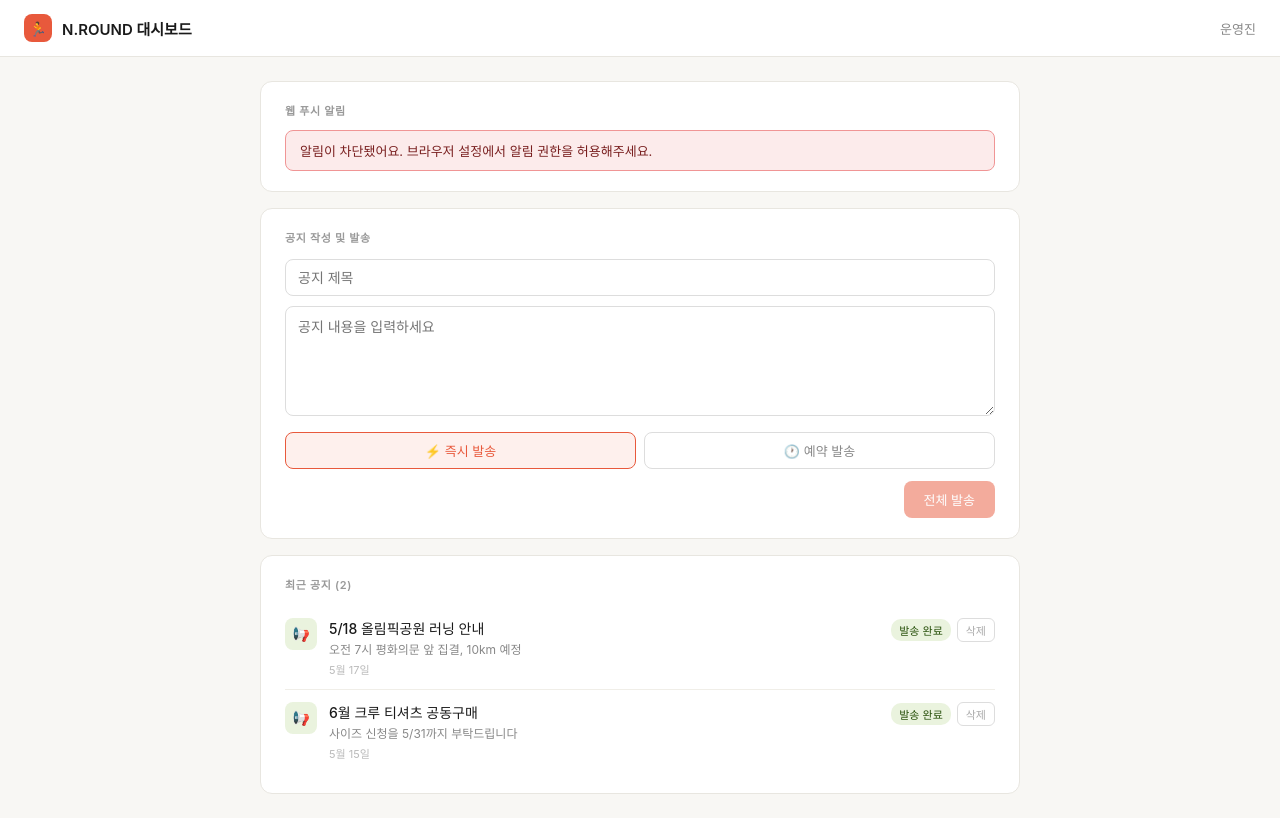
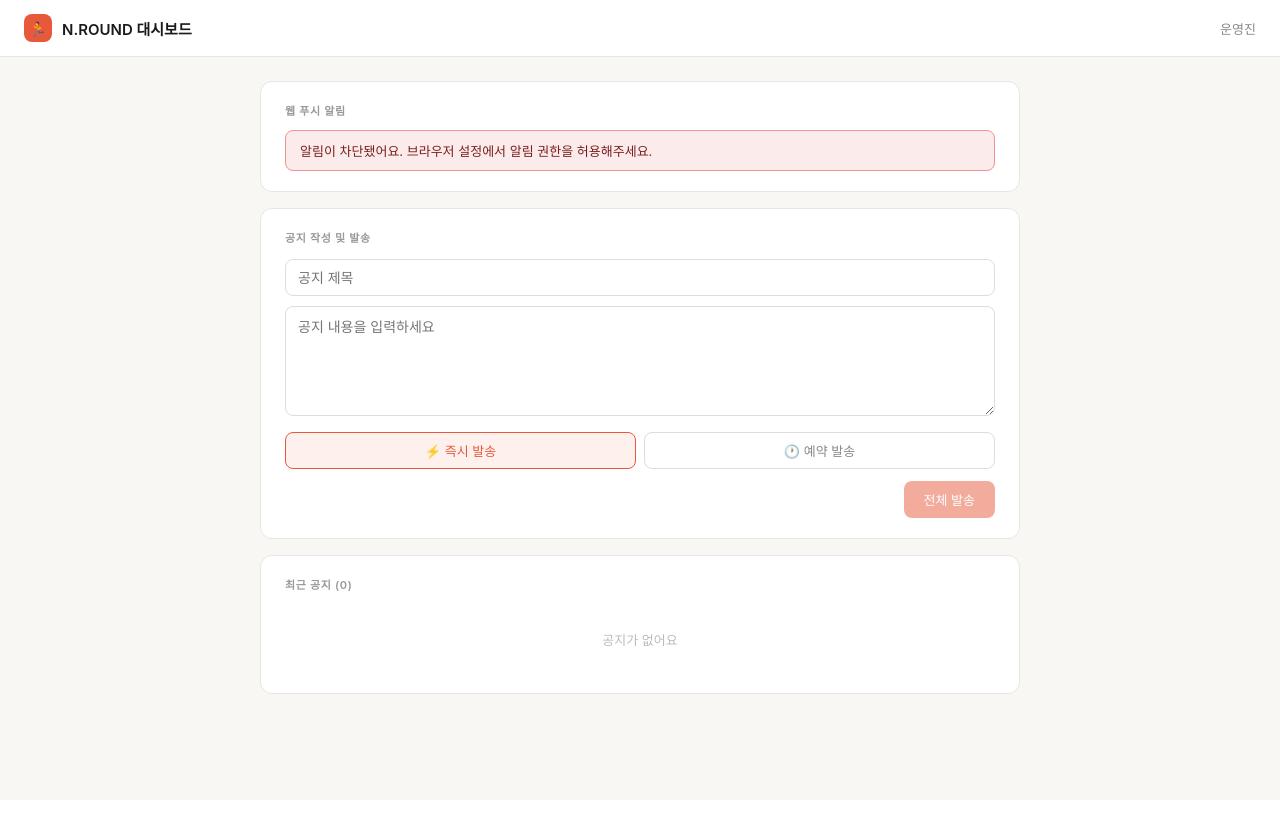
Before and after one commit to pomop1214-boop/nround-dashboard, a Next.js app: page / in a window 1280 px wide. Built offline with nearby package versions, Linux system fonts and the light colour scheme.

Commit message:
Update page.tsx

```diff
--- a/src/app/page.tsx
+++ b/src/app/page.tsx
@@ -1,9 +1,18 @@
 'use client';
 
-import { useState } from 'react';
+import { useState, useEffect } from 'react';
 import { usePushNotification } from '@/hooks/usePushNotification';
 
 const DEMO_MEMBER = { id: 'member-001', name: '운영진' };
+
+interface Notice {
+  id: number;
+  title: string;
+  body: string;
+  date: string;
+}
+
+const DEFAULT_NOTICES: Notice[] = [];
 
 export default function Dashboard() {
   const { permission, isSubscribed, isLoading, subscribe, unsubscribe } = usePushNotification(
@@ -19,11 +28,28 @@ export default function Dashboard() {
   const [scheduleDate, setScheduleDate] = useState('');
   const [scheduleTime, setScheduleTime] = useState('');
   const [deleteConfirm, setDeleteConfirm] = useState<number | null>(null);
-  const [notices, setNotices] = useState([
-    { id: 1, title: '5/18 올림픽공원 러닝 안내', body: '오전 7시 평화의문 앞 집결, 10km 예정', date: '5월 17일' },
-    { id: 2, title: '6월 크루 티셔츠 공동구매', body: '사이즈 신청을 5/31까지 부탁드립니다', date: '5월 15일' },
-  ]);
+  const [notices, setNotices] = useState<Notice[]>([]);
   const [scheduled, setScheduled] = useState<{ id: number; title: string; body: string; datetime: string }[]>([]);
+  const [mounted, setMounted] = useState(false);
+
+  // 페이지 로드 시 localStorage에서 공지 불러오기
+  useEffect(() => {
+    const saved = localStorage.getItem('nround-notices');
+    if (saved) {
+      setNotices(JSON.parse(saved));
+    } else {
+      setNotices(DEFAULT_NOTICES);
+      localStorage.setItem('nround-notices', JSON.stringify(DEFAULT_NOTICES));
+    }
+    setMounted(true);
+  }, []);
+
+  // 공지 변경될 때마다 localStorage에 저장
+  useEffect(() => {
+    if (mounted) {
+      localStorage.setItem('nround-notices', JSON.stringify(notices));
+    }
+  }, [notices, mounted]);
 
   const sendNotice = async () => {
     if (!title || !body) return;
@@ -49,7 +75,9 @@ export default function Dashboard() {
       const data = await res.json();
       setResult({ msg: data.message, ok: data.success });
       if (data.success) {
-        setNotices(prev => [{ id: Date.now(), title, body, date: '방금 전' }, ...prev]);
+        const now = new Date();
+        const dateStr = `${now.getMonth() + 1}월 ${now.getDate()}일`;
+        setNotices(prev => [{ id: Date.now(), title, body, date: dateStr }, ...prev]);
         setTitle(''); setBody('');
       }
     } catch {
@@ -71,6 +99,8 @@ export default function Dashboard() {
   const cancelSchedule = (id: number) => {
     setScheduled(prev => prev.filter(s => s.id !== id));
   };
+
+  if (!mounted) return null;
 
   return (
     <div style={{ minHeight: '100vh', background: '#f8f7f4', fontFamily: 'Pretendard, -apple-system, sans-serif' }}>
@@ -168,9 +198,7 @@ export default function Dashboard() {
 
         {/* 공지 목록 */}
         <div style={{ background: '#fff', borderRadius: 12, border: '0.5px solid #e8e6e0', padding: '20px 24px' }}>
-          <div style={{ display: 'flex', alignItems: 'center', justifyContent: 'space-between', marginBottom: 14 }}>
-            <div style={{ fontSize: 11, fontWeight: 600, color: '#999', letterSpacing: '0.06em' }}>최근 공지 ({notices.length})</div>
-          </div>
+          <div style={{ fontSize: 11, fontWeight: 600, color: '#999', letterSpacing: '0.06em', marginBottom: 14 }}>최근 공지 ({notices.length})</div>
           {notices.length === 0 ? (
             <div style={{ textAlign: 'center', padding: '24px 0', fontSize: 13, color: '#bbb' }}>공지가 없어요</div>
           ) : (
@@ -185,14 +213,8 @@ export default function Dashboard() {
                   </div>
                   <div style={{ display: 'flex', alignItems: 'center', gap: 6, flexShrink: 0 }}>
                     <div style={{ fontSize: 11, padding: '3px 8px', borderRadius: 10, background: '#EAF3DE', color: '#27500A', whiteSpace: 'nowrap' }}>발송 완료</div>
-                    <button
-                      onClick={() => deleteNotice(n.id)}
-                      style={{
-                        padding: '3px 8px', borderRadius: 6, border: `0.5px solid ${deleteConfirm === n.id ? '#F09595' : '#ddd'}`,
-                        background: deleteConfirm === n.id ? '#FCEBEB' : '#fff',
-                        color: deleteConfirm === n.id ? '#791F1F' : '#aaa',
-                        fontSize: 11, cursor: 'pointer', whiteSpace: 'nowrap'
-                      }}>
+                    <button onClick={() => deleteNotice(n.id)}
+                      style={{ padding: '3px 8px', borderRadius: 6, border: `0.5px solid ${deleteConfirm === n.id ? '#F09595' : '#ddd'}`, background: deleteConfirm === n.id ? '#FCEBEB' : '#fff', color: deleteConfirm === n.id ? '#791F1F' : '#aaa', fontSize: 11, cursor: 'pointer', whiteSpace: 'nowrap' }}>
                       {deleteConfirm === n.id ? '정말 삭제?' : '삭제'}
                     </button>
                     {deleteConfirm === n.id && (
```
